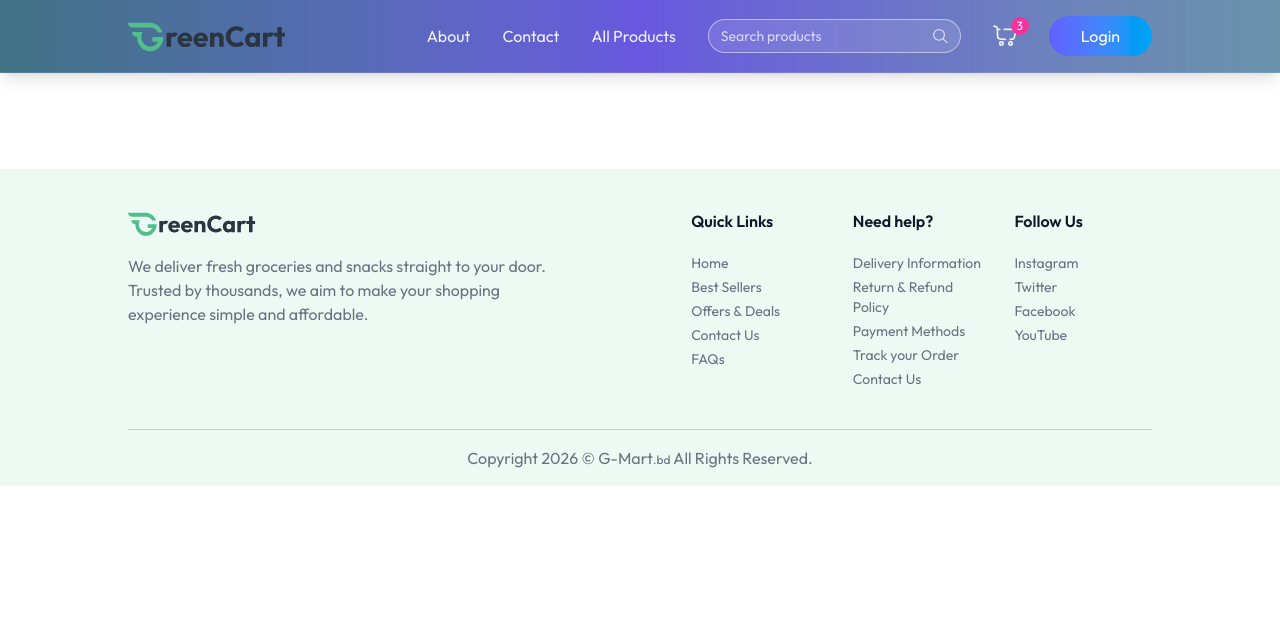
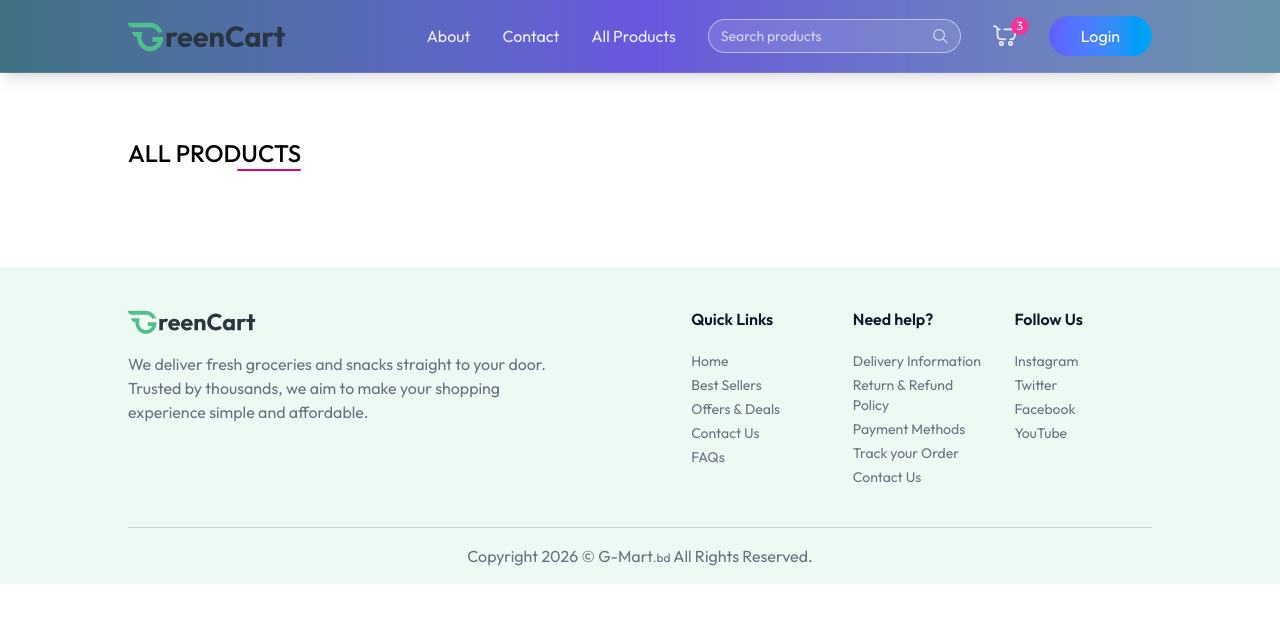
Before and after one commit to Amitkumersarkar/GMartBD-Ecommerce-Website, a React (Vite) app: page /allProducts in a window 1280 px wide. Shown: the top 622 px of the page. Built offline with nearby package versions, Linux system fonts and the light colour scheme.

Commit message:
fixes error on main layout

```diff
--- a/src/components/Navbar/Navbar.jsx
+++ b/src/components/Navbar/Navbar.jsx
@@ -59,7 +59,7 @@ const Navbar = () => {
                 </NavLink>
 
                 <NavLink
-                    to="/AllProducts"
+                    to="/allProducts"
                     className="relative hover:text-white transition after:content-[''] after:absolute after:left-0 after:-bottom-1 after:h-[2px] after:w-full after:bg-white after:scale-x-0 after:origin-left after:transition-transform after:duration-300 hover:after:scale-x-100" >
                     All Products
                 </NavLink>
@@ -144,7 +144,7 @@ const Navbar = () => {
                             My Orders
                         </NavLink>
                     )}
-                    <NavLink to="/all-products" onClick={() => setOpen(false)}>All Products</NavLink>
+                    <NavLink to="/allProducts" onClick={() => setOpen(false)}>All Products</NavLink>
                     <NavLink to="/contact" onClick={() => setOpen(false)}>Contact</NavLink>
 
                     {!user ? (
--- a/src/main.jsx
+++ b/src/main.jsx
@@ -1,30 +1,30 @@
-// src/main.jsx or index.jsx
 import { StrictMode } from "react";
 import { createRoot } from "react-dom/client";
 import "./index.css";
 import { createBrowserRouter, RouterProvider } from "react-router-dom";
+
+import MainLayOut from "./mainLayout/MainLayOut";
 import Home from "./components/HomePage/Home";
-import MainLayOut from "./mainLayout/MainLayOut";
-import { AuthContextProvider } from "./context/AuthContext";
 import AllProducts from "./pages/AllProducts/AllProducts";
 // import SignIn from "./auth/SignIn";
+import { AuthContextProvider } from "./context/AuthContext";
 
 const router = createBrowserRouter([
   {
-    path: "/",
-    Component: MainLayOut,
+    path: "/",                 // parent route
+    Component: MainLayOut,     // layout component
     children: [
       {
-        index: true,
+        index: true,           // renders at "/"
         Component: Home,
       },
       {
-        path: '/AllProducts',
-        element: <AllProducts></AllProducts>
-      }
+        path: "allProducts",   // renders at "/allProducts"
+        Component: AllProducts,
+      },
       // {
-      //   path: 'signIn',
-      //   Component: SignIn
+      //   path: "signIn",
+      //   Component: SignIn,
       // }
     ],
   },
--- a/src/mainLayout/MainLayOut.jsx
+++ b/src/mainLayout/MainLayOut.jsx
@@ -1,12 +1,9 @@
-import { Route, Routes, useLocation } from "react-router-dom";
+import { Outlet, useLocation } from "react-router-dom";
 import Navbar from "../components/Navbar/Navbar";
-import Home from "../components/HomePage/Home";
+import Footer from "../components/Footer/Footer";
+import LogIn from "../auth/LogIn";
 import { Toaster } from "react-hot-toast";
-import Footer from "../components/Footer/Footer";
 import { useAuthContext } from "../context/AuthContext";
-import LogIn from "../auth/LogIn";
-// import AllProducts from "../pages/AllProducts/AllProducts";
-// import SignIn from "../auth/SignIn";
 
 const MainLayOut = () => {
     const { pathname } = useLocation();
@@ -15,19 +12,18 @@ const MainLayOut = () => {
 
     return (
         <div>
-            {isSellerPath ? null : <Navbar />}
-            {showUserLogin ? <LogIn></LogIn> : null}
-            {/* {showUserLogin ? <SignIn></SignIn> : null} */}
-            <Toaster></Toaster>
+            {!isSellerPath && <Navbar />}
+
+            {showUserLogin && <LogIn />}
+
+            <Toaster />
+
+            {/* Child pages render here */}
             <div className={`${isSellerPath ? "" : "px-6 md:px-16 lg:px-24 xl:px-32"}`}>
-                <Routes>
-                    <Route path='/' element={<Home></Home>}></Route>
-                    {/* <Route path='/all-products' element={<AllProducts></AllProducts>}></Route> */}
-                </Routes>
+                <Outlet />
             </div>
-            {
-                !isSellerPath && <Footer></Footer>
-            }
+
+            {!isSellerPath && <Footer />}
         </div>
     );
 };
--- a/src/pages/AllProducts/AllProducts.jsx
+++ b/src/pages/AllProducts/AllProducts.jsx
@@ -5,8 +5,10 @@ const AllProducts = () => {
 
     return (
         <div className="mt-16 flex flex-col">
-            <div className="flex flex-col items-end w-max">
-                <p className="text-2xl font-medium uppercase">All Products</p>
+            <div className="w-max flex flex-col items-end">
+                <p className="text-2xl font-medium uppercase text-black">
+                    All Products
+                </p>
                 <div className="w-16 h-0.5 bg-pink-600 rounded-full"></div>
             </div>
         </div>
```
